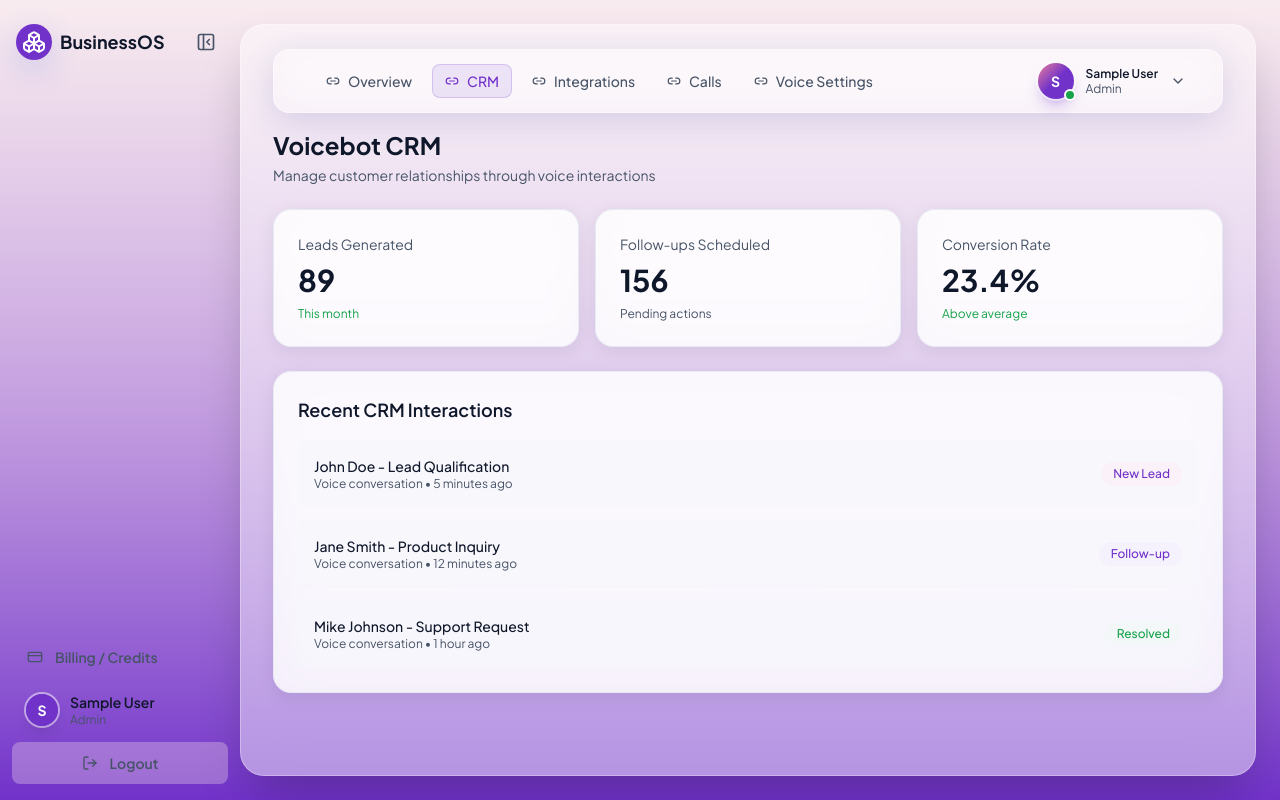
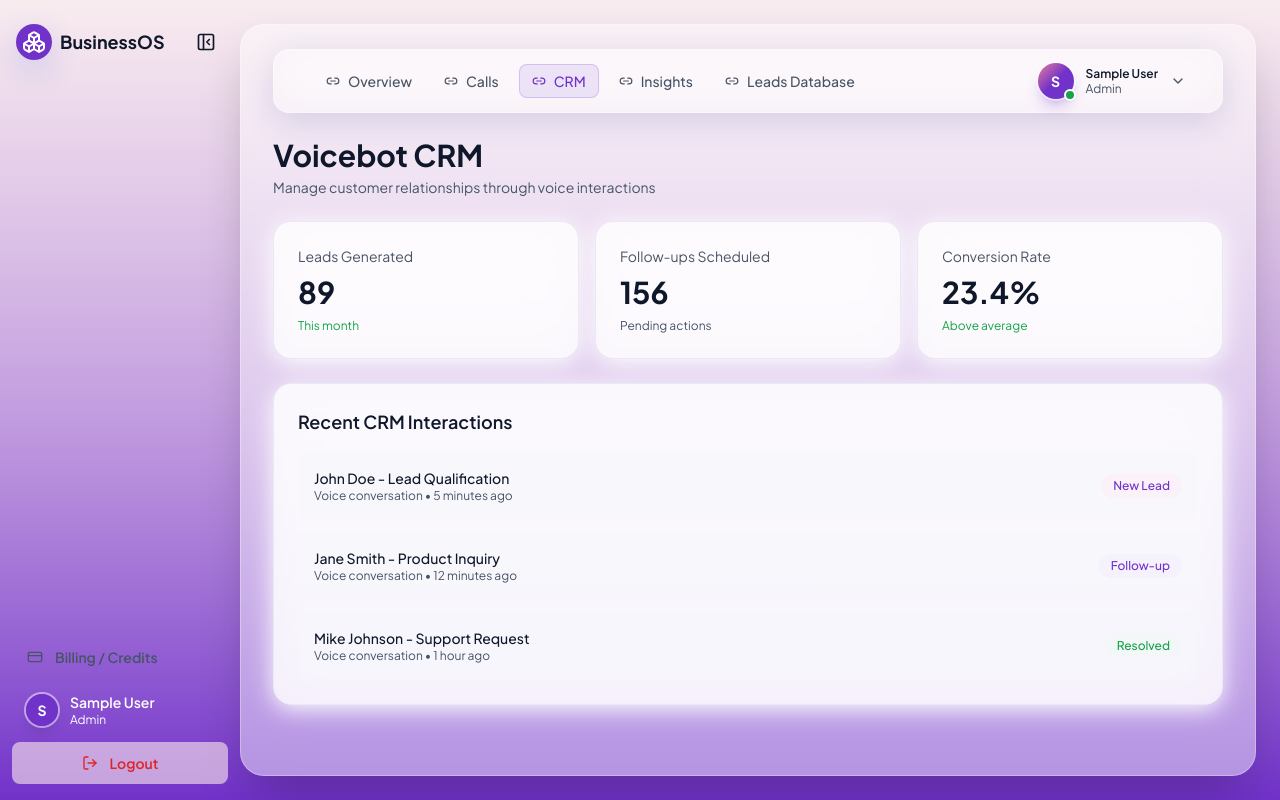
Before and after one commit to singhsharad529/business-os, a React (Vite) app: page /app/voicebot/crm in a window 1280 px wide. Built offline with nearby package versions, Linux system fonts and the light colour scheme; sample sign-in values are in the browser's storage.

Commit message:
added voice option in ai bot

```diff
--- a/src/components/Sidebar.tsx
+++ b/src/components/Sidebar.tsx
@@ -71,9 +71,9 @@ export function Sidebar({ selectedMenuId, onMenuSelect, onCollapseChange, isColl
           aria-label={isCollapsed ? "Expand sidebar" : "Collapse sidebar"}
         >
           {isCollapsed ? (
-            <PanelLeftOpen className="w-5 h-5 text-text-muted" />
+            <PanelLeftOpen className="w-5 h-5 text-text-primary" />
           ) : (
-            <PanelLeftClose className="w-5 h-5 text-text-muted" />
+            <PanelLeftClose className="w-5 h-5 text-text-primary" />
           )}
         </button>
       </div>
@@ -138,8 +138,8 @@ export function Sidebar({ selectedMenuId, onMenuSelect, onCollapseChange, isColl
           </div>
           {!isCollapsed && (
             <div className="flex-1 min-w-0">
-              <div className="text-sm font-semibold text-text-main truncate">{user?.name}</div>
-              <div className="text-xs text-text-muted truncate capitalize">
+              <div className="text-sm font-semibold text-white truncate">{user?.name}</div>
+              <div className="text-xs text-white truncate capitalize">
                 {user?.role.replace('_', ' ')}
               </div>
             </div>
@@ -148,7 +148,7 @@ export function Sidebar({ selectedMenuId, onMenuSelect, onCollapseChange, isColl
 
         <button
           onClick={logout}
-          className={`w-full group flex items-center justify-center rounded-lg text-sm font-semibold transition-all duration-200 border border-transparent text-text-muted text-danger bg-danger-soft/30 hover:bg-danger-soft/50 border-danger/30
+          className={`w-full group flex items-center justify-center rounded-lg text-sm font-semibold transition-all duration-200 border border-transparent text-text-danger text-red-600 bg-danger-soft/60 hover:bg-danger-soft/50 border-danger/40
           ${isCollapsed
               ? 'px-2 py-2.5'
               : 'gap-3 px-3.5 py-2.5'
--- a/src/components/ui/select.tsx
+++ b/src/components/ui/select.tsx
@@ -75,7 +75,7 @@ const SelectContent = React.forwardRef<
       className={cn(
         "relative z-50 max-h-[--radix-select-content-available-height] min-w-[8rem] overflow-y-auto overflow-x-hidden rounded-md border bg-popover text-popover-foreground shadow-md data-[state=open]:animate-in data-[state=closed]:animate-out data-[state=closed]:fade-out-0 data-[state=open]:fade-in-0 data-[state=closed]:zoom-out-95 data-[state=open]:zoom-in-95 data-[side=bottom]:slide-in-from-top-2 data-[side=left]:slide-in-from-right-2 data-[side=right]:slide-in-from-left-2 data-[side=top]:slide-in-from-bottom-2 origin-[--radix-select-content-transform-origin]",
         position === "popper" &&
-          "data-[side=bottom]:translate-y-1 data-[side=left]:-translate-x-1 data-[side=right]:translate-x-1 data-[side=top]:-translate-y-1",
+        "data-[side=bottom]:translate-y-1 data-[side=left]:-translate-x-1 data-[side=right]:translate-x-1 data-[side=top]:-translate-y-1",
         className
       )}
       position={position}
@@ -86,7 +86,7 @@ const SelectContent = React.forwardRef<
         className={cn(
           "p-1",
           position === "popper" &&
-            "h-[var(--radix-select-trigger-height)] w-full min-w-[var(--radix-select-trigger-width)]"
+          "h-[var(--radix-select-trigger-height)] w-full min-w-[var(--radix-select-trigger-width)]"
         )}
       >
         {children}
@@ -116,7 +116,7 @@ const SelectItem = React.forwardRef<
   <SelectPrimitive.Item
     ref={ref}
     className={cn(
-      "relative flex w-full cursor-default select-none items-center rounded-sm py-1.5 pl-8 pr-2 text-sm outline-none focus:bg-accent focus:text-accent-foreground data-[disabled]:pointer-events-none data-[disabled]:opacity-50",
+      "relative flex w-full cursor-default select-none items-center rounded-sm py-1.5 pl-8 pr-2 text-sm outline-none focus:bg-primary focus:text-white data-[disabled]:pointer-events-none data-[disabled]:opacity-50",
       className
     )}
     {...props}
--- a/src/config/navigationConfig.tsx
+++ b/src/config/navigationConfig.tsx
@@ -115,25 +115,25 @@ export const navigationConfig: NavigationConfig = {
             route: "/app/voicebot/dashboard"
           },
           {
+            id: "voice_calls",
+            label: "Calls",
+            route: "/app/voicebot/calls"
+          },
+          {
             id: "voice_crm",
             label: "CRM",
             route: "/app/voicebot/crm"
           },
           {
-            id: "voice_integrations",
-            label: "Integrations",
-            route: "/app/voicebot/integrations"
+            id: "insights",
+            label: "Insights",
+            route: "/app/voicebot/insights"
           },
           {
-            id: "voice_calls",
-            label: "Calls",
-            route: "/app/voicebot/calls"
+            id: "leads_database",
+            label: "Leads Database",
+            route: "/app/voicebot/leads-database"
           },
-          {
-            id: "voice_settings",
-            label: "Voice Settings",
-            route: "/app/voicebot/settings"
-          }
         ]
       },
       {
--- a/src/pages/voicebot/VoicebotCRM.tsx
+++ b/src/pages/voicebot/VoicebotCRM.tsx
@@ -1,32 +1,32 @@
 export function VoicebotCRM() {
   return (
-    <div className="space-y-6">
+    <div className="space-y-6 my-2">
       <div>
-        <h1 className="text-2xl font-bold text-text-main">Voicebot CRM</h1>
+        <h1 className="text-3xl font-bold text-text-main">Voicebot CRM</h1>
         <p className="text-text-muted mt-1">Manage customer relationships through voice interactions</p>
       </div>
 
       <div className="grid grid-cols-1 md:grid-cols-3 gap-4">
-        <div className="bg-white/80 backdrop-blur-xl rounded-xl p-6 border border-border-subtle shadow-soft">
+        <div className="card bg-white/80 backdrop-blur-xl p-6 hover:shadow-glow hover:-translate-y-0.5">
           <div className="text-sm text-text-muted mb-2">Leads Generated</div>
           <div className="text-3xl font-bold text-text-main">89</div>
           <div className="text-xs text-success mt-2">This month</div>
         </div>
 
-        <div className="bg-white/80 backdrop-blur-xl rounded-xl p-6 border border-border-subtle shadow-soft">
+        <div className="card bg-white/80 backdrop-blur-xl p-6 hover:shadow-glow hover:-translate-y-0.5">
           <div className="text-sm text-text-muted mb-2">Follow-ups Scheduled</div>
           <div className="text-3xl font-bold text-text-main">156</div>
           <div className="text-xs text-text-muted mt-2">Pending actions</div>
         </div>
 
-        <div className="bg-white/80 backdrop-blur-xl rounded-xl p-6 border border-border-subtle shadow-soft">
+        <div className="card bg-white/80 backdrop-blur-xl p-6 hover:shadow-glow hover:-translate-y-0.5">
           <div className="text-sm text-text-muted mb-2">Conversion Rate</div>
           <div className="text-3xl font-bold text-text-main">23.4%</div>
           <div className="text-xs text-success mt-2">Above average</div>
         </div>
       </div>
 
-      <div className="bg-white/80 backdrop-blur-xl rounded-xl p-6 border border-border-subtle shadow-soft">
+      <div className="card bg-white/80 backdrop-blur-xl p-6 hover:shadow-glow hover:-translate-y-0.5">
         <h2 className="text-lg font-semibold text-text-main mb-4">Recent CRM Interactions</h2>
         <div className="space-y-3">
           <div className="flex items-center justify-between p-4 bg-bg/50 rounded-lg">
--- a/src/pages/voicebot/VoicebotCalls.tsx
+++ b/src/pages/voicebot/VoicebotCalls.tsx
@@ -45,10 +45,10 @@ export default function VoicebotCalls() {
 
     return (
 
-        <div className="space-y-6">
+        <div className="space-y-6 my-2">
             <div className="flex justify-between items-center">
                 <div>
-                    <h1 className="text-2xl font-bold text-text-main">Call History</h1>
+                    <h1 className="text-3xl font-bold text-text-main">Call History</h1>
                     <p className="text-text-muted mt-1">View and analyze all your AI agent calls</p>
                 </div>
                 <div>
```
Also changed, not shown: src/components/AIAssistant.tsx (+121 -23 lines).
